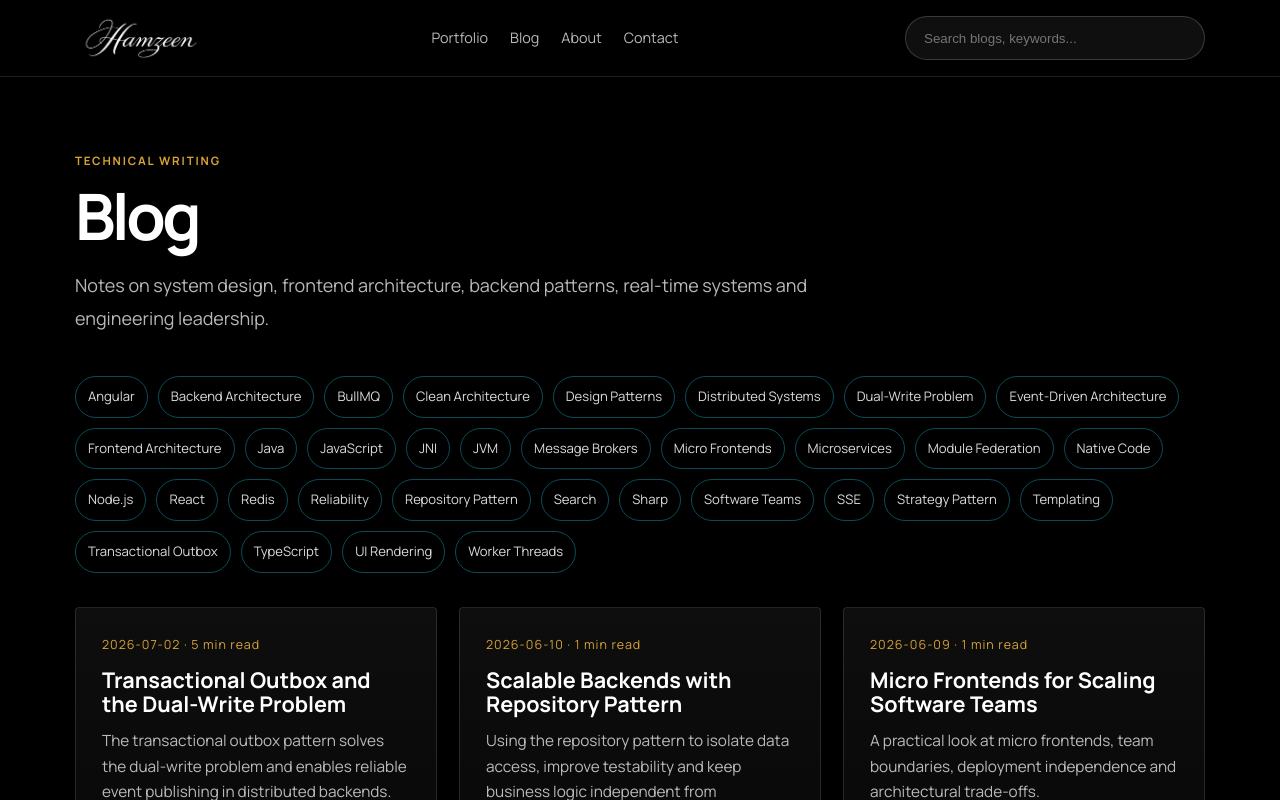
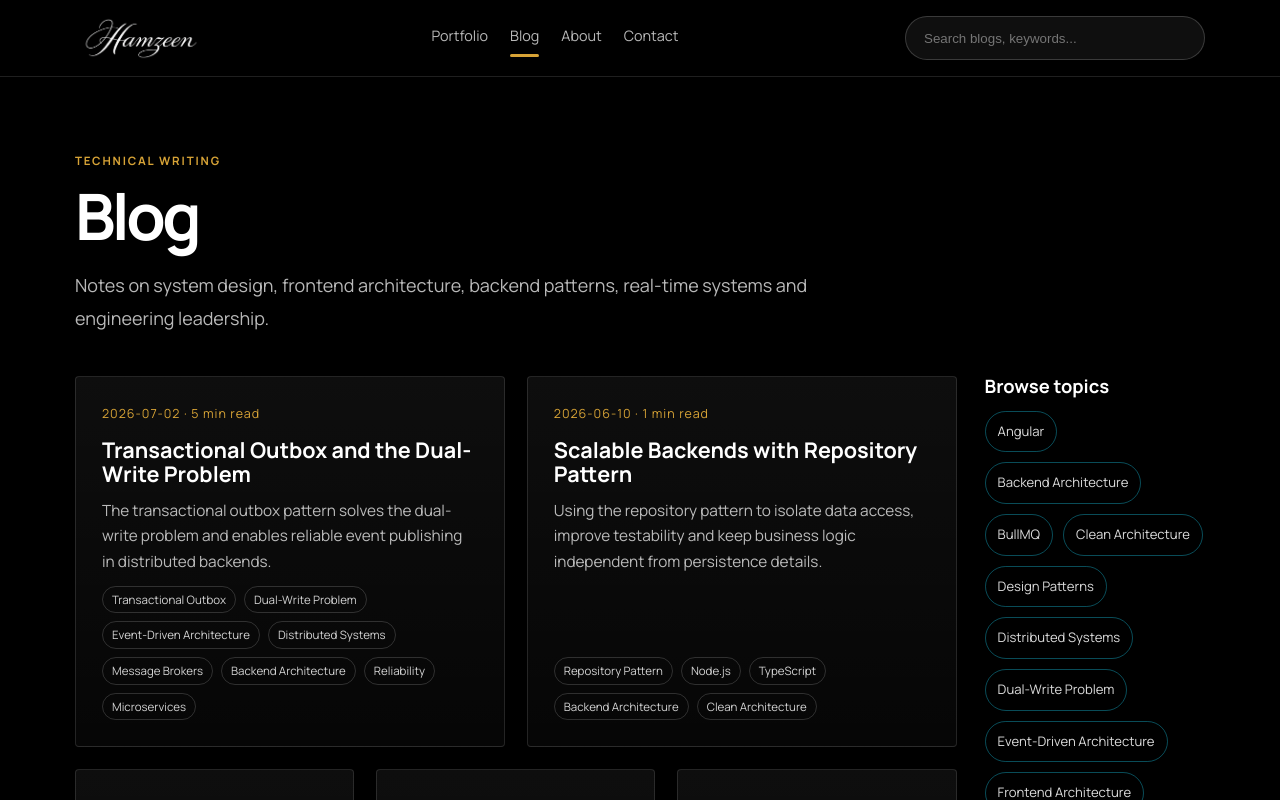
Before and after one commit to hamzeen/hamzeen.github.io, a Next.js app: page /blog in a window 1280 px wide. Shown: the top 800 px of the page. Built offline with nearby package versions, Linux system fonts and the light colour scheme.

Commit message:
feat: added new typography

```diff
--- a/app/blog/page.tsx
+++ b/app/blog/page.tsx
@@ -1,9 +1,9 @@
-import Link from 'next/link';
-import { getAllBlogs, getAllKeywordTopics } from '@/lib/blogs';
+import Link from "next/link";
+import { getAllBlogs, getAllKeywordTopics } from "@/lib/blogs";
 
 export const metadata = {
-  title: 'Blog | Hamzeen',
-  description: 'Technical writing on frontend architecture, backend systems and software design.'
+    title: "Blog | Hamzeen",
+    description: "Technical writing on frontend architecture, backend systems and software design.",
 };
 
 export default async function BlogPage() {
@@ -15,22 +15,29 @@ export default async function BlogPage() {
                 <p className="eyebrow">Technical writing</p>
                 <h1>Blog</h1>
                 <p>
-          Notes on system design, frontend architecture, backend patterns, real-time systems and
-          engineering leadership.
+                    Notes on system design, frontend architecture, backend patterns, real-time
+                    systems and engineering leadership.
                 </p>
             </section>
 
-      <section className="keyword-panel" aria-label="Blog keywords">
+            <div className="blog-layout">
+                <aside className="blog-sidebar" aria-labelledby="blog-topics-heading">
+                    <h2 id="blog-topics-heading">Browse topics</h2>
+                    <div className="keyword-panel blog-topic-cloud" aria-label="Blog topics">
                         {topics.map((topic) => (
                             <Link key={topic.slug} href={`/topics/${topic.slug}`}>
                                 {topic.name}
                             </Link>
                         ))}
-      </section>
+                    </div>
+                </aside>
 
-      <section className="blog-grid">
-        {posts.map((post) => (
-          <Link className="blog-card" key={post.slug} href={`/blog/${post.slug}`}>
+                <section className="blog-grid blog-index-grid" aria-label="Blog posts">
+                    {posts.map((post, index) => (
+                        <Link
+                            className={`blog-card blog-index-card${index < 2 ? " blog-index-card-featured" : ""}`}
+                            key={post.slug}
+                            href={`/blog/${post.slug}`}>
                             <time>
                                 {post.date} · {post.readingTime} min read
                             </time>
@@ -44,6 +51,7 @@ export default async function BlogPage() {
                         </Link>
                     ))}
                 </section>
+            </div>
         </main>
     );
 }
--- a/app/globals.css
+++ b/app/globals.css
@@ -3,6 +3,35 @@
     src: url("/fonts/manrope/Manrope-VariableFont_wght.ttf") format("truetype");
     font-weight: 200 800;
     font-style: normal;
+    font-display: swap;
+}
+
+@font-face {
+    font-family: "brandon-grot-w01-light";
+    font-style: normal;
+    font-weight: 400;
+    src: url("https://static.parastorage.com/fonts/v2/fe0edf38-314c-46d5-b570-a37546d197e4/v1/brandon-grot-w05-light.woff2")
+        format("woff2");
+    unicode-range:
+        U+0100-0130, U+0132-0151, U+0154-015F, U+0162-0177, U+0179-017C, U+01FA-01FF, U+0218-021B,
+        U+0237, U+02C7, U+02C9, U+02D8-02DB, U+02DD, U+037E, U+0384-038A, U+038C, U+038E-03A1,
+        U+03A3-03CE, U+0400-045F, U+0490-0491, U+1E80-1E85, U+1E9E, U+1EF2-1EF3, U+2044, U+2070,
+        U+2074-2079, U+2080-2089, U+20B4, U+20BD, U+2113, U+2117, U+2126, U+212E, U+2153-2154,
+        U+215B-215E, U+2202, U+2206, U+220F, U+2211-2212, U+2215, U+2219-221A, U+221E, U+222B,
+        U+2248, U+2260, U+2264-2265, U+25CA, U+F8FF, U+FB01-FB02;
+    font-display: swap;
+}
+
+@font-face {
+    font-family: "brandon-grot-w01-light";
+    font-style: normal;
+    font-weight: 400;
+    src: url("https://static.parastorage.com/fonts/v2/fe0edf38-314c-46d5-b570-a37546d197e4/v1/brandon-grot-w01-light.woff2")
+        format("woff2");
+    unicode-range:
+        U+0002, U+0009-000A, U+000D, U+0020-007E, U+00A0-00FF, U+0131, U+0152-0153, U+0160-0161,
+        U+0178, U+017D-017E, U+0192, U+02C6, U+02DC, U+2013-2014, U+2018-201A, U+201C-201E,
+        U+2020-2022, U+2026, U+2030, U+2039-203A, U+20AC, U+2122;
     font-display: swap;
 }
 
@@ -100,6 +129,10 @@ td {
     gap: 22px;
     justify-content: center;
 }
+.nav-links a {
+    position: relative;
+    padding-block: 4px 8px;
+}
 .nav-links a,
 .text-link {
     color: var(--muted);
@@ -109,6 +142,25 @@ td {
 .nav-links a:hover,
 .text-link:hover {
     color: var(--text);
+}
+.nav-links a::after {
+    position: absolute;
+    right: 0;
+    bottom: 0;
+    left: 0;
+    height: 3px;
+    border-radius: 2px;
+    background: var(--gold);
+    content: "";
+    opacity: 0;
+    transform: scaleX(0.7);
+    transition:
+        opacity 160ms ease,
+        transform 160ms ease;
+}
+.nav-links a[aria-current]::after {
+    opacity: 1;
+    transform: scaleX(1);
 }
 
 .hero {
@@ -198,6 +250,14 @@ h3 {
 .copy-block p {
     margin: 0 0 24px;
     color: rgba(255, 255, 255, 0.9);
+    font-family: "brandon-grot-w01-light", "Brandon Grotesque", var(--font-primary), sans-serif;
+    font-size: 1.25rem;
+    font-weight: 300;
+    line-height: 1.8;
+}
+.copy-block .greeting {
+    font-size: 36px;
+    line-height: 1.2;
 }
 .pill {
     display: inline-block;
@@ -227,6 +287,15 @@ h3 {
     grid-template-columns: repeat(auto-fit, minmax(280px, 1fr));
     gap: 22px;
 }
+.blog-index-grid {
+    grid-template-columns: repeat(6, minmax(0, 1fr));
+}
+.blog-index-card {
+    grid-column: span 2;
+}
+.blog-index-card-featured {
+    grid-column: span 3;
+}
 .blog-grid.two-col {
     grid-template-columns: repeat(2, minmax(0, 1fr));
 }
@@ -242,6 +311,9 @@ h3 {
     transition:
         transform 160ms ease,
         border-color 160ms ease;
+}
+.blog-card-featured {
+    grid-column: 1 / -1;
 }
 .blog-card:hover {
     transform: translateY(-4px);
@@ -377,6 +449,29 @@ h3 {
     max-width: 760px;
     color: var(--muted);
     margin-top: 18px;
+}
+.blog-layout {
+    display: grid;
+    grid-template-columns: minmax(0, 4fr) minmax(180px, 1fr);
+    gap: 28px;
+    align-items: start;
+}
+.blog-sidebar {
+    grid-column: 2;
+    grid-row: 1;
+    min-width: 0;
+}
+.blog-sidebar h2 {
+    margin: 0 0 14px;
+    font-size: 1.15rem;
+}
+.blog-topic-cloud {
+    gap: 8px;
+    margin-bottom: 0;
+}
+.blog-index-grid {
+    grid-column: 1;
+    grid-row: 1;
 }
 .keyword-panel {
     display: flex;
@@ -605,6 +700,21 @@ h3 {
     .skill-grid {
         grid-template-columns: 1fr;
     }
+    .blog-layout {
+        grid-template-columns: minmax(0, 1fr);
+    }
+    .blog-sidebar,
+    .blog-index-grid {
+        grid-column: auto;
+        grid-row: auto;
+    }
+    .blog-index-grid {
+        grid-template-columns: repeat(auto-fit, minmax(280px, 1fr));
+    }
+    .blog-index-card,
+    .blog-index-card-featured {
+        grid-column: auto;
+    }
     .hero {
         min-height: 380px;
     }
--- /dev/null
+++ b/components/ActiveNavLinks.tsx
@@ -0,0 +1,36 @@
+"use client";
+
+import Link from "next/link";
+import { usePathname } from "next/navigation";
+
+const links = [
+    { href: "/", label: "Portfolio" },
+    { href: "/blog", label: "Blog" },
+    { href: "/about", label: "About" },
+    { href: "/contact", label: "Contact" },
+];
+
+export default function ActiveNavLinks() {
+    const pathname = usePathname();
+
+    return (
+        <nav className="nav-links" aria-label="Main navigation">
+            {links.map((link) => {
+                const active =
+                    pathname === link.href ||
+                    (link.href !== "/" && pathname.startsWith(`${link.href}/`));
+
+                return (
+                    <Link
+                        key={link.href}
+                        href={link.href}
+                        aria-current={
+                            active ? (pathname === link.href ? "page" : "location") : undefined
+                        }>
+                        {link.label}
+                    </Link>
+                );
+            })}
+        </nav>
+    );
+}
--- a/components/SiteHeader.tsx
+++ b/components/SiteHeader.tsx
@@ -1,13 +1,7 @@
 import Image from "next/image";
 import Link from "next/link";
+import ActiveNavLinks from "./ActiveNavLinks";
 import SearchBox from "./SearchBox";
-
-const links = [
-    { href: "/", label: "Portfolio" },
-    { href: "/blog", label: "Blog" },
-    { href: "/about", label: "About" },
-    { href: "/contact", label: "Contact" },
-];
 
 export default function SiteHeader() {
     return (
@@ -22,13 +16,7 @@ export default function SiteHeader() {
                         className="brand-logo"
                     />
                 </Link>
-                <nav className="nav-links" aria-label="Main navigation">
-                    {links.map((link) => (
-                        <Link key={link.href} href={link.href}>
-                            {link.label}
-                        </Link>
-                    ))}
-                </nav>
+                <ActiveNavLinks />
                 <SearchBox variant="compact" />
             </div>
         </header>
```
Also changed, not shown: app/page.tsx (+6 -3 lines), 1 other file (tests, documents, lock files or other folders). Lines whose indentation alone changed are shown as unchanged.
